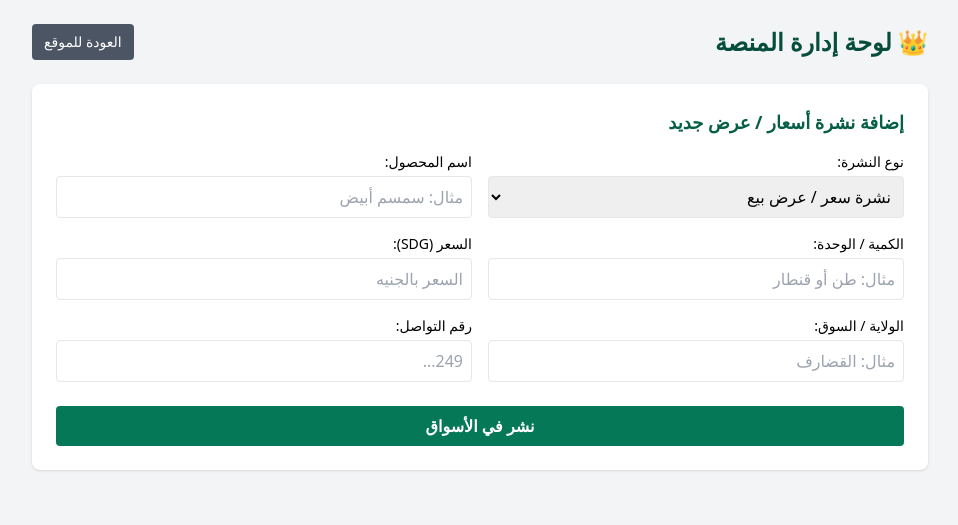
After one commit to m95ALMAHI/mhassel, a FastAPI app: template templates/admin.html in a window 1280 px wide. The commit adds this page. Shown: the top 525 px of the page, without its empty margins (160-1118 px from the left). Run offline with FastAPI, Linux system fonts and the light colour scheme; the template is opened without the code that fills it, so the values that code supplies are empty; some libraries are stand-ins or nearby versions.

Commit message:
Add protected admin dashboard and fix add-price route

```diff
--- a/main.py
+++ b/main.py
@@ -1,13 +1,18 @@
 import os
+import secrets
 import urllib.parse
-from fastapi import FastAPI, Request, Form, File, UploadFile
+from dotenv import load_dotenv
+from fastapi import FastAPI, Request, Form, File, UploadFile, HTTPException, Depends, status
 from fastapi.responses import HTMLResponse, RedirectResponse
 from fastapi.staticfiles import StaticFiles
 from fastapi.templating import Jinja2Templates
+from fastapi.security import HTTPBasic, HTTPBasicCredentials
 from sqlalchemy import create_engine, text
 
+# تحميل متغيرات البيئة (.env)
 load_dotenv()
 
+# إعداد اتصال قاعدة البيانات Supabase / PostgreSQL
 DATABASE_URL = os.getenv("DATABASE_URL", "").strip()
 if DATABASE_URL.startswith("postgres://"):
     DATABASE_URL = DATABASE_URL.replace("postgres://", "postgresql://", 1)
@@ -16,14 +21,32 @@ engine = create_engine(DATABASE_URL, pool_pre_ping=True) if DATABASE_URL else No
 
 app = FastAPI(title="بورصة محاصيل السودان")
 
-# مجلد المرفقات لحفظ صور الإشعارات البنكية
+# مجلد المرفقات لحفظ صور إشعارات بنكك / التحويلات
 UPLOAD_DIR = "static/uploads"
 os.makedirs(UPLOAD_DIR, exist_ok=True)
 
 app.mount("/static", StaticFiles(directory="static"), name="static")
 templates = Jinja2Templates(directory="templates")
 
-# --- 1. الصفحة الرئيسية (لوحة البورصة) ---
+# نظام حماية لوحة المدير (Basic Auth)
+security = HTTPBasic()
+ADMIN_USERNAME = os.getenv("ADMIN_USER", "admin")
+ADMIN_PASSWORD = os.getenv("ADMIN_PASS", "sd_crops_2026")
+
+def authenticate_admin(credentials: HTTPBasicCredentials = Depends(security)):
+    is_user_correct = secrets.compare_digest(credentials.username, ADMIN_USERNAME)
+    is_pass_correct = secrets.compare_digest(credentials.password, ADMIN_PASSWORD)
+    if not (is_user_correct and is_pass_correct):
+        raise HTTPException(
+            status_code=status.HTTP_401_UNAUTHORIZED,
+            detail="بيانات الدخول غير صحيحة",
+            headers={"WWW-Authenticate": "Basic"},
+        )
+    return credentials.username
+
+# ---------------------------------------------------------
+# 1️⃣ الصفحة الرئيسية (عرض بورصة الأسعار والتداولات)
+# ---------------------------------------------------------
 @app.get("/", response_class=HTMLResponse)
 async def home(request: Request):
     orders = []
@@ -33,9 +56,9 @@ async def home(request: Request):
                 result = conn.execute(text("SELECT * FROM market_orders ORDER BY created_at DESC"))
                 raw_orders = [dict(row._mapping) for row in result]
 
-                # إضافة رابط الواتساب الديناميكي لكل عرض
+                # إنشاء رابط الواتساب المباشر لكل عرض
                 for order in raw_orders:
-                    msg = f"السلام عليكم، أرغب في شراء/شراء محصول: {order['crop_name']}\nالكمية: {order['quantity']}\nالسعر: {order['price_per_unit']} جنيه\nالمدينة: {order['state']}"
+                    msg = f"السلام عليكم، أرغب في الاستفسار/طلب محصول: {order['crop_name']}\nالكمية: {order['quantity']}\nالسعر: {order['price_per_unit']} SDG\nالمنطقة: {order['state']}"
                     order['wa_link'] = f"https://wa.me/{order['phone']}?text={urllib.parse.quote(msg)}"
                     orders.append(order)
         except Exception as e:
@@ -43,7 +66,53 @@ async def home(request: Request):
 
     return templates.TemplateResponse("index.html", {"request": request, "orders": orders})
 
-# --- 2. إضافات العروض والطلبات للبورصة ---
+# ---------------------------------------------------------
+# 2️⃣ لوحة تحكم المدير (إضافة نشرة أسعار جديدة)
+# ---------------------------------------------------------
+@app.get("/admin", response_class=HTMLResponse)
+@app.get("/add-price", response_class=HTMLResponse)
+async def admin_dashboard(request: Request, username: str = Depends(authenticate_admin)):
+    transactions = []
+    if engine:
+        try:
+            with engine.connect() as conn:
+                res = conn.execute(text("SELECT * FROM transactions ORDER BY created_at DESC"))
+                transactions = [dict(row._mapping) for row in res]
+        except Exception as e:
+            print(f"Admin fetch error: {e}")
+
+    return templates.TemplateResponse("admin.html", {"request": request, "transactions": transactions})
+
+# مسار معالجة إضافة النشرة من قبل المدير
+@app.post("/add-price")
+async def process_add_price(
+    crop_name: str = Form(...),
+    order_type: str = Form("SELL"),
+    quantity: str = Form(...),
+    price_per_unit: float = Form(...),
+    state: str = Form(...),
+    phone: str = Form(...),
+    username: str = Depends(authenticate_admin)
+):
+    if engine:
+        try:
+            with engine.connect() as conn:
+                conn.execute(text("""
+                    INSERT INTO market_orders (crop_name, order_type, quantity, price_per_unit, state, phone)
+                    VALUES (:crop, :type, :qty, :price, :state, :phone)
+                """), {
+                    "crop": crop_name, "type": order_type, "qty": quantity,
+                    "price": price_per_unit, "state": state, "phone": phone
+                })
+                conn.commit()
+        except Exception as e:
+            print(f"Error adding price: {e}")
+
+    return RedirectResponse(url="/", status_code=303)
+
+# ---------------------------------------------------------
+# 3️⃣ إضافة عرض أو طلب جديد من المستخدمين
+# ---------------------------------------------------------
 @app.post("/add-order")
 async def add_order(
     crop_name: str = Form(...),
@@ -69,7 +138,9 @@ async def add_order(
 
     return RedirectResponse(url="/", status_code=303)
 
-# --- 3. تسجيل إشعار التحويل البنكي ---
+# ---------------------------------------------------------
+# 4️⃣ تسجيل وتأكيد إشعار الدفع البنكي
+# ---------------------------------------------------------
 @app.post("/submit-payment")
 async def submit_payment(
     order_id: int = Form(...),
--- /dev/null
+++ b/templates/admin.html
@@ -0,0 +1,56 @@
+<!DOCTYPE html>
+<html lang="ar" dir="rtl">
+<head>
+    <meta charset="UTF-8">
+    <meta name="viewport" content="width=device-width, initial-scale=1.0">
+    <title>لوحة التحكم | محاصيل السودان</title>
+    <script src="https://cdn.tailwindcss.com"></script>
+</head>
+<body class="bg-gray-100 p-6">
+    <div class="max-w-4xl mx-auto">
+        <div class="flex justify-between items-center mb-6">
+            <h1 class="text-2xl font-bold text-emerald-900">👑 لوحة إدارة المنصة</h1>
+            <a href="/" class="text-sm bg-gray-600 text-white px-3 py-2 rounded">العودة للموقع</a>
+        </div>
+
+        <!-- نموذج إضافة نشرة/عرض جديد -->
+        <div class="bg-white p-6 rounded-lg shadow mb-8">
+            <h2 class="text-lg font-bold mb-4 text-emerald-800">إضافة نشرة أسعار / عرض جديد</h2>
+            <form action="/add-price" method="POST" class="grid grid-cols-1 md:grid-cols-2 gap-4">
+                <div>
+                    <label class="block text-sm font-medium mb-1">نوع النشرة:</label>
+                    <select name="order_type" class="w-full border p-2 rounded">
+                        <option value="SELL">نشرة سعر / عرض بيع</option>
+                        <option value="BUY">طلب شراء</option>
+                    </select>
+                </div>
+                <div>
+                    <label class="block text-sm font-medium mb-1">اسم المحصول:</label>
+                    <input type="text" name="crop_name" placeholder="مثال: سمسم أبيض" class="w-full border p-2 rounded" required>
+                </div>
+                <div>
+                    <label class="block text-sm font-medium mb-1">الكمية / الوحدة:</label>
+                    <input type="text" name="quantity" placeholder="مثال: طن أو قنطار" class="w-full border p-2 rounded" required>
+                </div>
+                <div>
+                    <label class="block text-sm font-medium mb-1">السعر (SDG):</label>
+                    <input type="number" step="0.01" name="price_per_unit" placeholder="السعر بالجنيه" class="w-full border p-2 rounded" required>
+                </div>
+                <div>
+                    <label class="block text-sm font-medium mb-1">الولاية / السوق:</label>
+                    <input type="text" name="state" placeholder="مثال: القضارف" class="w-full border p-2 rounded" required>
+                </div>
+                <div>
+                    <label class="block text-sm font-medium mb-1">رقم التواصل:</label>
+                    <input type="text" name="phone" placeholder="249..." class="w-full border p-2 rounded" required>
+                </div>
+                <div class="md:col-span-2 mt-2">
+                    <button type="submit" class="w-full bg-emerald-700 hover:bg-emerald-800 text-white font-bold py-2 rounded">
+                        نشر في الأسواق
+                    </button>
+                </div>
+            </form>
+        </div>
+    </div>
+</body>
+</html>
--- a/templates/index.html
+++ b/templates/index.html
@@ -17,7 +17,7 @@
             </button>
         </div>
     </header>
-
+  <a href="/admin" class="bg-emerald-600 hover:bg-emerald-500 text-white px-4 py-2 rounded-lg text-sm font-bold">+ إضافة نشرة أسعار</a>
     <div class="container mx-auto p-4">
         <h2 class="text-xl font-bold my-4 text-emerald-900">📊 جدول التداولات اليومية</h2>
 
```
